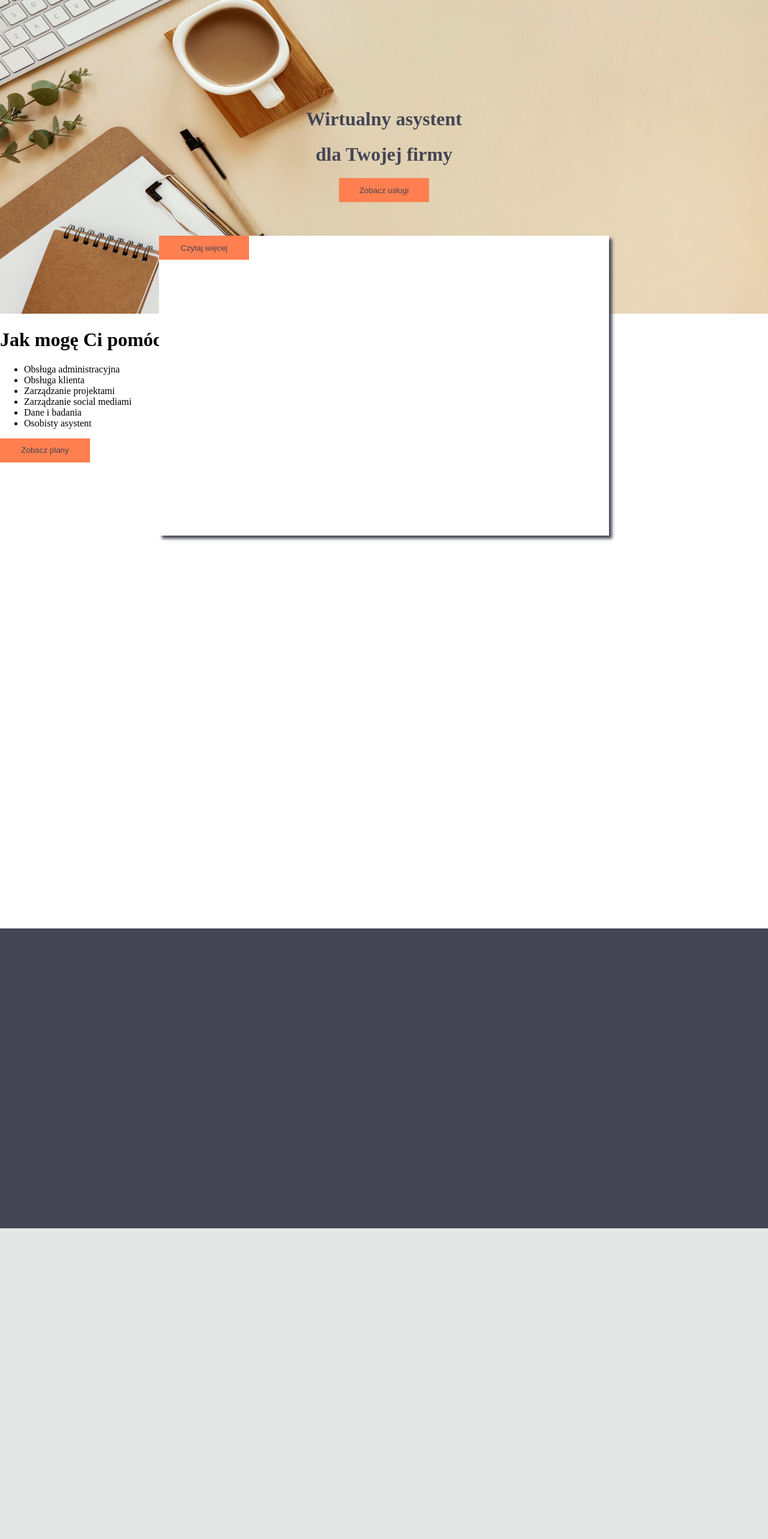
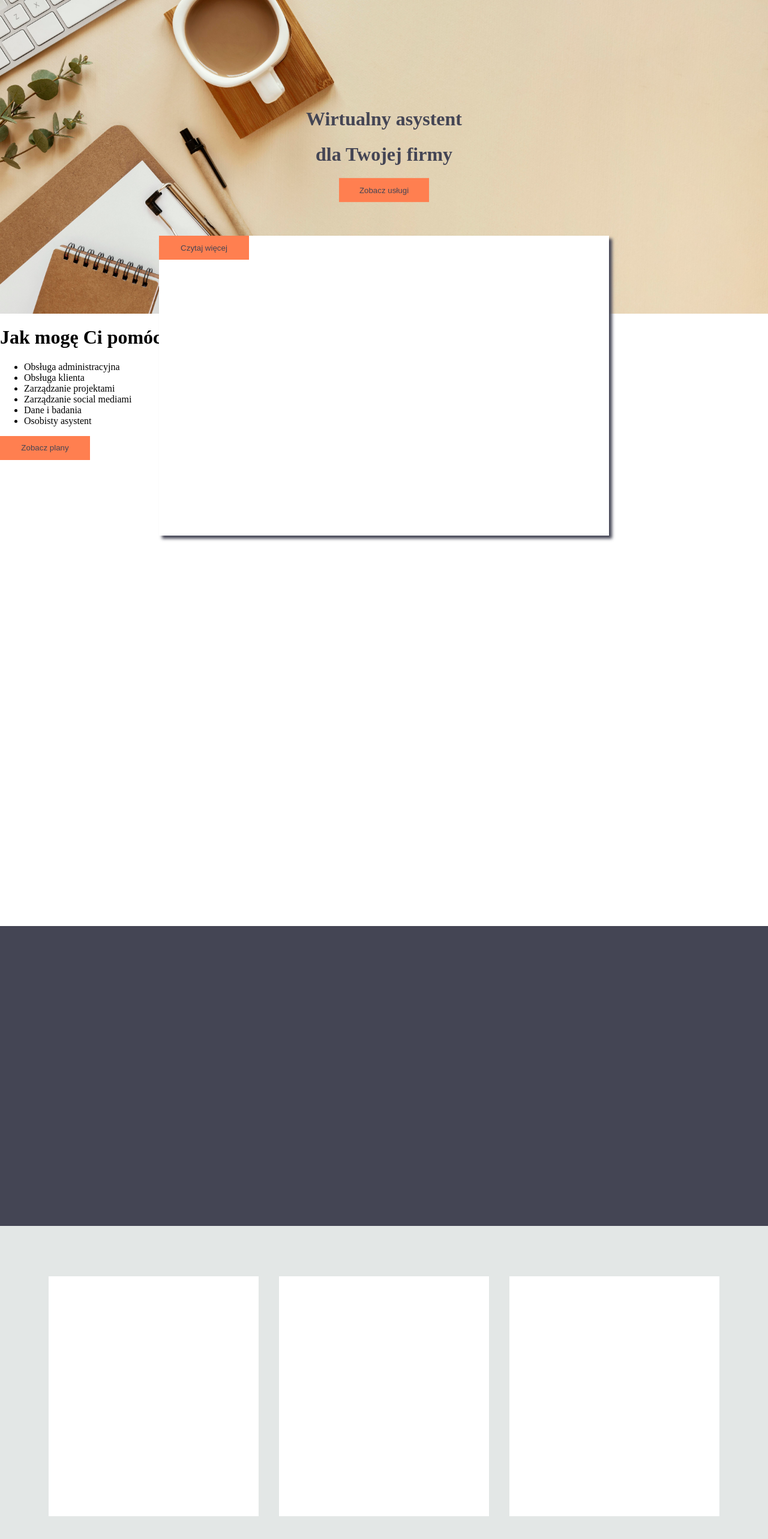
Before and after one commit to Slawek00/assistant, a Vue app: page / in a window 1280 px wide. Shown: the part 152-2718 px from the top of the page at 60% size. Built offline with nearby package versions, Linux system fonts and the light colour scheme.

Commit message:
dodanie trochę kontentu

```diff
--- a/src/components/AppContent.vue
+++ b/src/components/AppContent.vue
@@ -1,12 +1,12 @@
 <template>
 <div id = content>
-  <img src="../assets/top-view-arrangement-of-natural-material-stationery.jpg" alt="banner">
-  <div id = "container" class="centred">
+  <div class="parallax"></div>
+  <div id = "container" class="centre-container">
     <h1>Wirtualny asystent</h1>
     <h1>dla Twojej firmy</h1>
     <button type="submit">Zobacz usługi</button>
   </div>
-  <div id="container-about" class="centred-bottom">
+  <div id="container-about" class="centre-container-about">
     <button type="submit">Czytaj więcej</button>
   </div>
   <div id="container-li">
@@ -22,10 +22,15 @@
     <button type="submit">Zobacz plany</button>
   </div>
   <div id="container-opinion">
-
+    <div class="opinion left-opinion"></div>
+    <div class="opinion center-opinion"></div>
+    <div class="opinion right-opinion"></div>
   </div>
   <div id="container-link">
-
+    <div id="container-link-content" class="center-content-container-link">
+    <h1>Przeniosę Twój biznes na wyższy poziom!</h1>
+    <button type="submit">Kontakt</button>
+    </div>
   </div>
 </div>
 </template>
@@ -37,14 +42,6 @@ export default {
 </script>
 
 <style scoped>
-
-
-
-img{
-  height: 600px;
-  width: 100%;
-}
-
 button{
   width: 150px;
   height: 40px;
@@ -53,9 +50,16 @@ button{
   color: #444554;
 }
 
-button:hover{
+#content button:hover{
+  background-color: #444554;
+  color: white;
+  transition: 500ms;
+}
+
+#container button:hover{
   background-color: whitesmoke;
-  transition: 600ms;
+  color: #444554;
+  transition: 500ms;
 }
 
 #container{
@@ -87,9 +91,25 @@ button:hover{
   width: 100%;
   height: 800px;
   background-color: #e3e7e6;
+  text-align: center;
 }
 
-.centred{
+.parallax{
+  background-image: url("../assets/top-view-arrangement-of-natural-material-stationery.jpg");
+  min-height: 600px;
+  background-attachment: fixed;
+  background-position: center;
+  background-repeat: no-repeat;
+  background-size: cover;
+}
+
+.opinion{
+  width: 350px;
+  height: 400px;
+  background-color: white;
+}
+
+.centre-container{
   text-align: center;
   position: absolute;
   top: 50%;
@@ -97,12 +117,39 @@ button:hover{
   transform: translate(-50%, -50%);
 }
 
-.centred-bottom{
+.centre-container-about{
   position: absolute;
   top: 90%;
   left: 50%;
   transform: translate(-50%, -50%);
 }
 
+.left-opinion{
+  position: absolute;
+  top: 310%;
+  left: 20%;
+  transform: translate(-50%, -50%);
+}
+
+.center-opinion{
+  position: absolute;
+  top: 310%;
+  left: 50%;
+  transform: translate(-50%, -50%);
+}
+
+.right-opinion{
+  position: absolute;
+  top: 310%;
+  left: 80%;
+  transform: translate(-50%, -50%);
+}
+
+.center-content-container-link{
+  position: absolute;
+  top: 390%;
+  left: 50%;
+  transform: translate(-50%, -50%);
+}
 
 </style>
--- a/src/components/AppFooter.vue
+++ b/src/components/AppFooter.vue
@@ -1,6 +1,8 @@
 <template>
   <div id = "footer">
-
+      <p class="left-p">Polityka prywatności</p>
+      <p class="right-p">Polityka plików cookie</p>
+      <p class="center-p">&copy;2022 Jarosław Witkowski</p>
   </div>
 </template>
 
@@ -15,5 +17,19 @@ export default {
       width: 100%;
       height: 100px;
       background-color: #444554;
+      text-align: center;
+      color: white;
+    }
+
+    .left-p{
+
+    }
+
+    .right-p{
+
+    }
+
+    .center-p{
+
     }
 </style>
```
